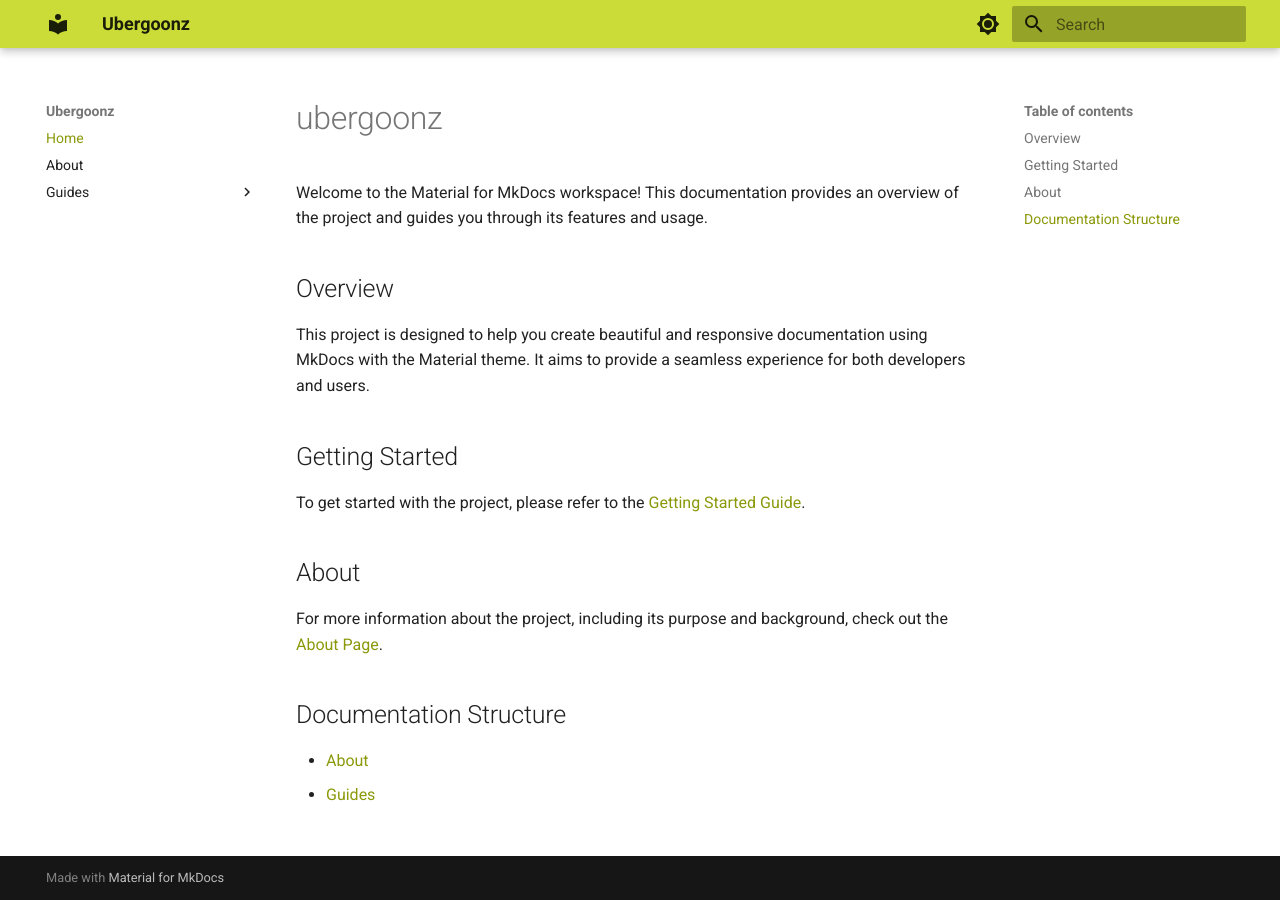
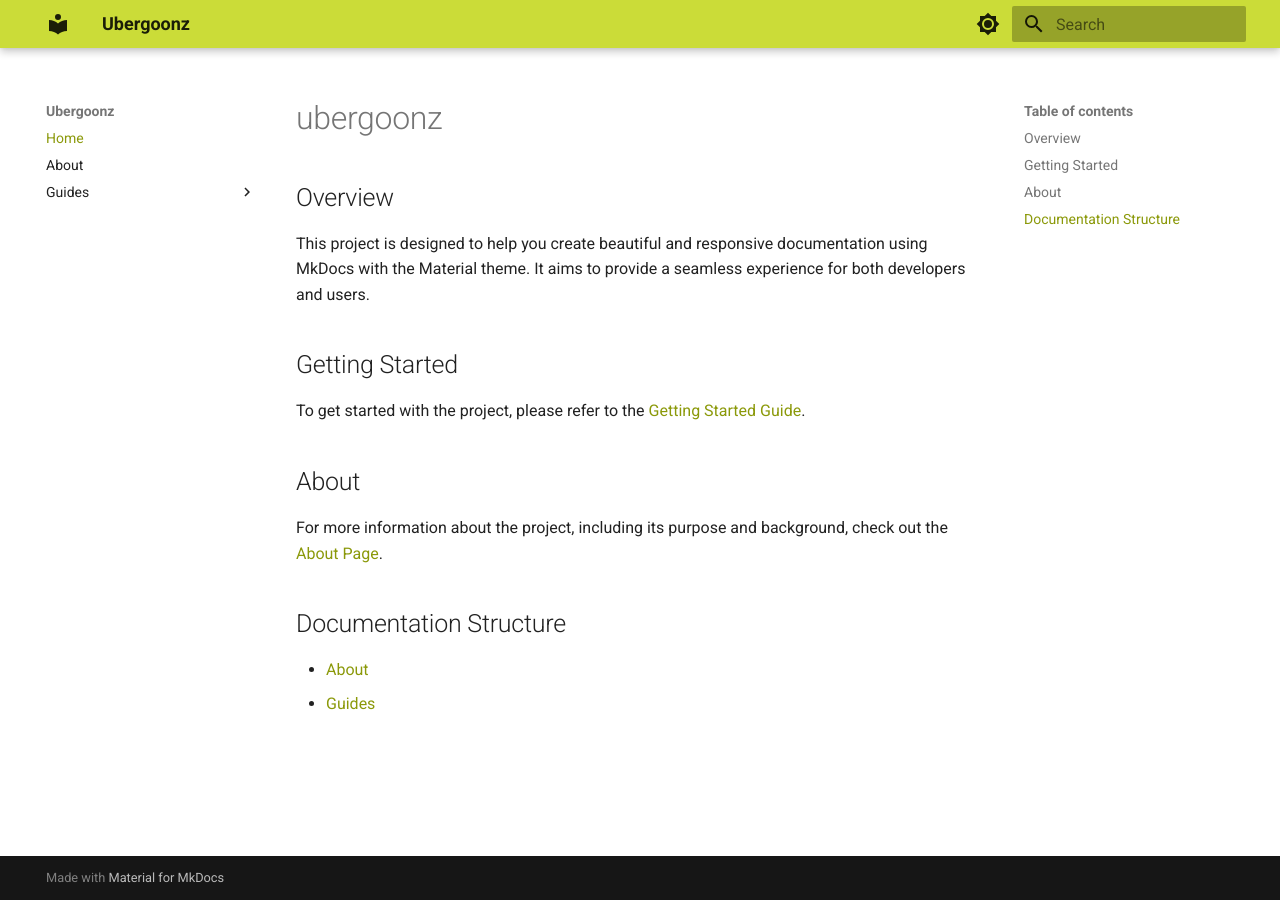
Before and after one commit to ubergoonz/docs-blog, an MkDocs documentation site: the page built from docs/index.md, in a window 1280 px wide. Built offline with MkDocs 1.6.1 and Material for MkDocs 9.7.7, drawn with Linux system fonts in a browser that asks for light colours.

Commit message:
initial check in to test

```diff
--- a/docs/index.md
+++ b/docs/index.md
@@ -1,6 +1,4 @@
 # ubergoonz
-
-Welcome to the Material for MkDocs workspace! This documentation provides an overview of the project and guides you through its features and usage.
 
 ## Overview
 
```
